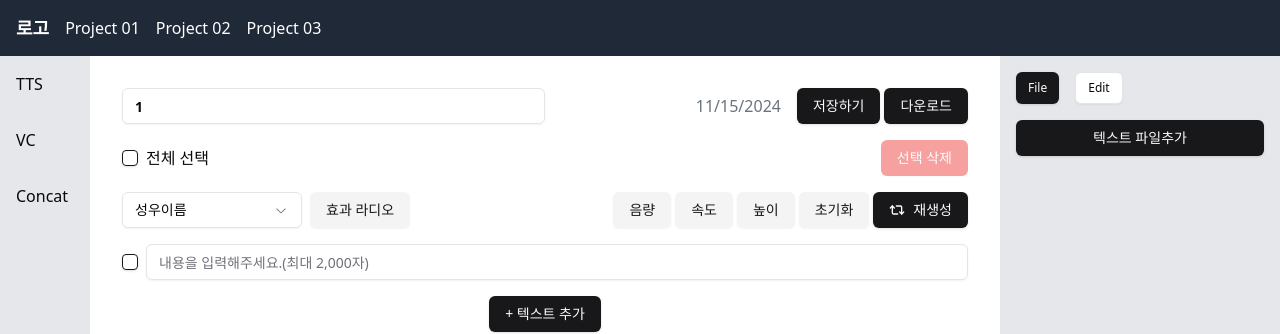
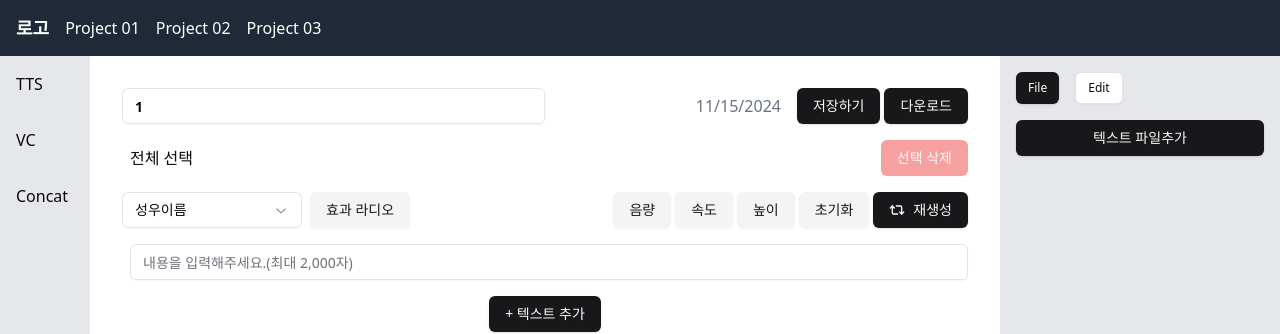
Before and after one commit to FC-DEV-FinalProject/FinalProject_5RE5_FE, a React (Vite) app: page /project/tts/1 in a window 1280 px wide. Shown: the top 334 px of the page. Built offline with nearby package versions, Linux system fonts and the light colour scheme.

Commit message:
feat: CustomCheckbox 컴포넌트 추가 (#29)

```diff
--- /dev/null
+++ b/src/components/common/CustomCheckbox.tsx
@@ -0,0 +1,24 @@
+import React from 'react';
+import * as CheckboxPrimitive from "@radix-ui/react-checkbox";
+
+interface CustomCheckboxProps {
+  id: string;
+  checked: boolean;
+  onCheckedChange: (checked: boolean) => void;
+  label?: string;
+}
+
+export const CustomCheckbox: React.FC<CustomCheckboxProps> = ({ id, checked, onCheckedChange, label }) => {
+  return (
+    <div className="flex items-center space-x-2">
+      <CheckboxPrimitive.Root
+        id={id}
+        checked={checked}
+        onCheckedChange={onCheckedChange}
+      >
+        <CheckboxPrimitive.Indicator />
+      </CheckboxPrimitive.Root>
+      {label && <label htmlFor={id}>{label}</label>}
+    </div>
+  );
+};
--- a/src/components/tts/TTSControls.tsx
+++ b/src/components/tts/TTSControls.tsx
@@ -2,12 +2,15 @@ import { TTSState } from "@/types/tts";
 import { Button } from "@/components/ui/button";
 import { Select, SelectContent, SelectItem, SelectTrigger, SelectValue } from "@/components/ui/select";
 import { Repeat2 } from "lucide-react";
-import { Checkbox } from "@/components/ui/checkbox";
+import { CustomCheckbox } from "@/components/common/CustomCheckbox";
 
 interface TTSControlsProps {
   state: TTSState;
   toggleAllSelection: () => void;
   deleteSelectedInputs: () => void;
+  addTextInput: () => void;
+  saveInput: () => void;
+  cancelEdit: () => void;
 }
 
 export const TTSControls: React.FC<TTSControlsProps> = ({
@@ -22,7 +25,7 @@ export const TTSControls: React.FC<TTSControlsProps> = ({
       <div>
         <div className="flex items-center justify-between mb-4">
           <div className="flex items-center space-x-2">
-            <Checkbox
+            <CustomCheckbox
               id="select-all"
               checked={state.isAllSelected}
               onCheckedChange={toggleAllSelection}
@@ -38,7 +41,6 @@ export const TTSControls: React.FC<TTSControlsProps> = ({
           </Button>
         </div>
 
-        {/* Voice and Audio Controls */}
         <div className="flex items-center justify-between mb-4">
           <div className="flex">
             <Select>
@@ -64,17 +66,6 @@ export const TTSControls: React.FC<TTSControlsProps> = ({
           </div>
         </div>
       </div>
-
-      {/* <div className="text-center">
-        {state.editingId !== null ? (
-          <>
-            <Button onClick={saveInput} className="mr-1">저장</Button>
-            <Button onClick={cancelEdit}>취소</Button>
-          </>
-        ) : (
-          <Button onClick={addTextInput}>+ 텍스트 추가</Button>
-        )}
-      </div> */}
     </>
   );
 };
--- a/src/components/tts/TextInputList.tsx
+++ b/src/components/tts/TextInputList.tsx
@@ -1,5 +1,5 @@
 import { TTSState } from "@/types/tts";
-import { Checkbox } from "@/components/ui/checkbox";
+import { CustomCheckbox } from "@/components/common/CustomCheckbox";
 import { Input } from "@/components/ui/input";
 
 interface TextInputListProps {
@@ -22,7 +22,7 @@ export const TextInputList: React.FC<TextInputListProps> = ({
           key={input.id}
           className="flex items-center mb-2 space-x-2"
         >
-          <Checkbox
+          <CustomCheckbox
             id={`input-${input.id}`}
             checked={input.isSelected}
             onCheckedChange={() => toggleSelection(input.id)}
```
Also changed, not shown: src/pages/TTS.tsx (+1 -174 lines).
